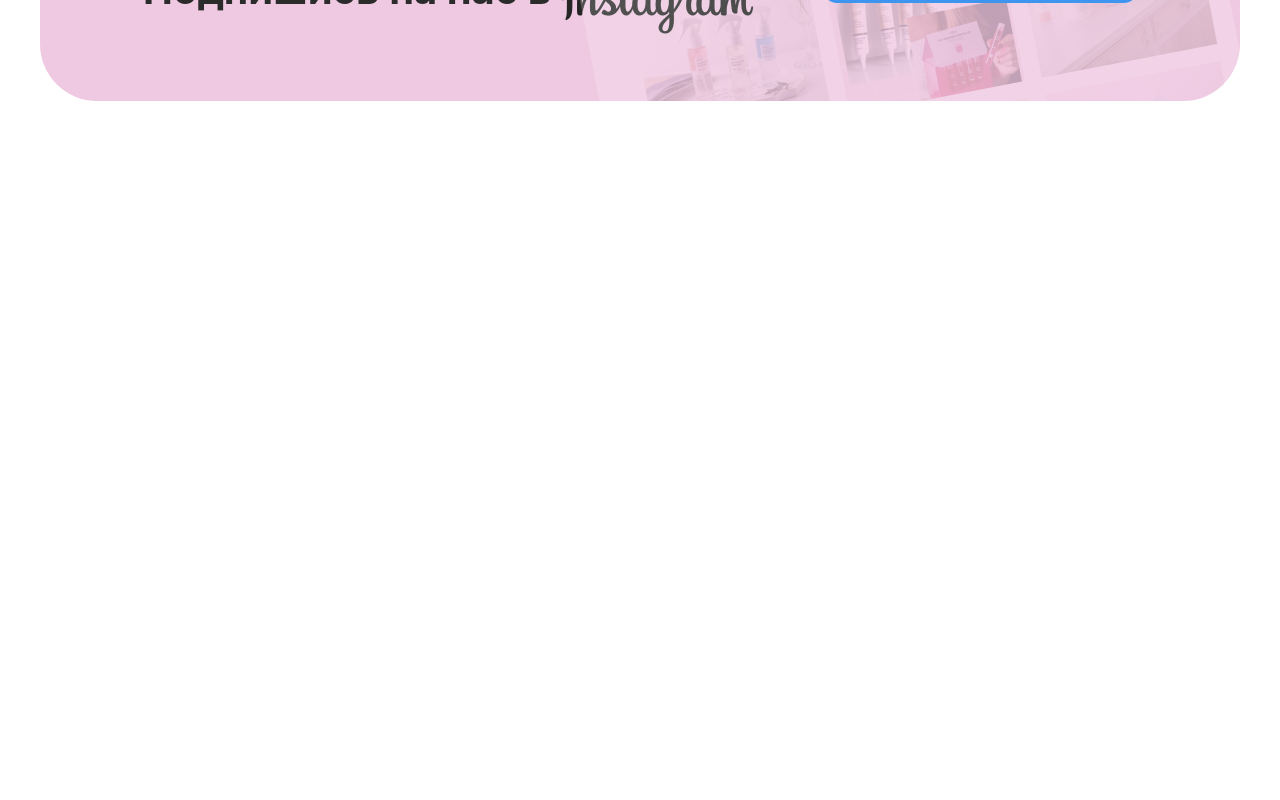
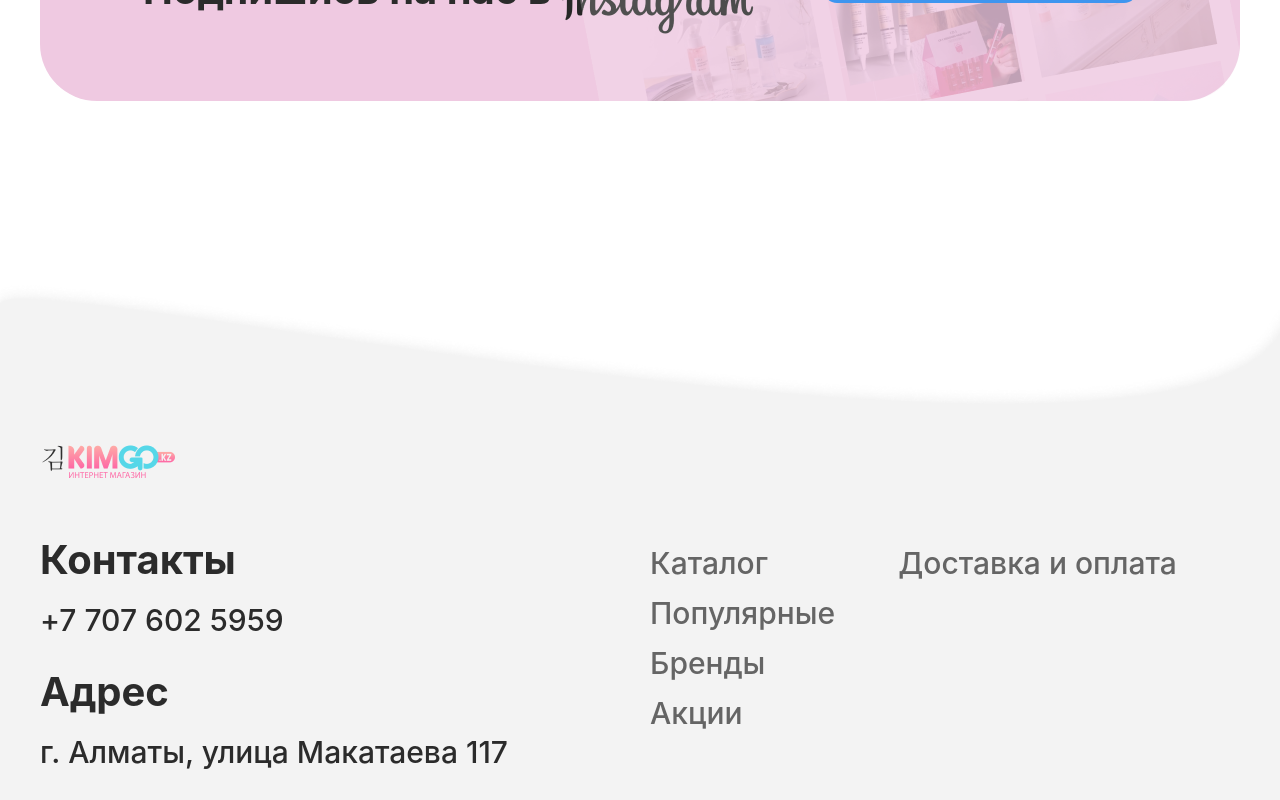
Before and after one commit to Eri4ka/simple-shop, a Next.js app: page / in a window 1280 px wide. Shown: the part 3069-3869 px from the top of the page. Before the commit the page ends 3350 px from the top, so only its background shows below. Built offline with nearby package versions, Linux system fonts and the light colour scheme; no server answers.

Commit message:
add layout footer

```diff
--- /dev/null
+++ b/components/pure/Footer/Footer.module.scss
@@ -0,0 +1,76 @@
+@import '@styles/variables/media.scss';
+@import '@styles/mixins/index.scss';
+
+.root {
+  position: relative;
+
+  &::after {
+    content: '';
+    position: absolute;
+    background: url('../../../public/images/footer/bg.png') no-repeat;
+    background-size: cover;
+    top: 0;
+    left: 0;
+    width: 100%;
+    height: 100%;
+    z-index: -1;
+  }
+}
+
+.wrapper {
+  max-width: 1200px;
+  width: calc(100vw - var(--screen-margin));
+  margin: 0 auto;
+  padding-top: 150px;
+}
+
+.grid {
+  display: grid;
+  grid-template-columns: repeat(auto-fill, minmax(48%, 1fr));
+  align-items: baseline;
+  gap: 20px;
+}
+
+.info {
+  color: var(--light-black-color);
+
+  &__logo {
+    margin-bottom: 44px;
+  }
+
+  &__adress {
+    margin-bottom: 30px;
+  }
+
+  &__heading {
+    font-weight: 700;
+    font-size: 40px;
+    line-height: 48px;
+    margin-bottom: 18px;
+  }
+
+  &__text {
+    font-weight: 500;
+    font-size: 30px;
+    line-height: 36px;
+  }
+}
+
+.section {
+  @include flex($flex-direction: column, $flex-wrap: wrap);
+  max-height: 200px;
+
+  &__text {
+    color: rgba(42, 42, 42, 0.71);
+    font-weight: 500;
+    font-size: 30px;
+    line-height: 36px;
+    margin-bottom: 14px;
+  }
+}
+
+@media (max-width: $tablet) {
+  .section {
+    max-height: none;
+  }
+}
--- /dev/null
+++ b/components/pure/Footer/index.tsx
@@ -0,0 +1,38 @@
+import Image from 'next/image';
+
+import logoPic from '@images/logo.png';
+
+import styles from './Footer.module.scss';
+
+export const Footer = () => {
+  return (
+    <footer className={styles.root}>
+      <div className={styles.wrapper}>
+        <div className={styles.grid}>
+          <div className={styles.info}>
+            <div className={styles.info__logo}>
+              <Image src={logoPic} alt='kimgo' />
+            </div>
+            <div className={styles.info__adress}>
+              <h2 className={styles.info__heading}>Контакты</h2>
+              <p className={styles.info__text}>+7 707 602 5959</p>
+            </div>
+            <div className={styles.info__adress}>
+              <h2 className={styles.info__heading}>Адрес</h2>
+              <p className={styles.info__text}>
+                г. Алматы, улица Макатаева 117
+              </p>
+            </div>
+          </div>
+          <div className={styles.section}>
+            <p className={styles.section__text}>Каталог</p>
+            <p className={styles.section__text}>Популярные</p>
+            <p className={styles.section__text}>Бренды</p>
+            <p className={styles.section__text}>Акции</p>
+            <p className={styles.section__text}>Доставка и оплата</p>
+          </div>
+        </div>
+      </div>
+    </footer>
+  );
+};
--- a/pages-content/Layout/index.tsx
+++ b/pages-content/Layout/index.tsx
@@ -1,3 +1,4 @@
+import { Footer } from '@components/pure/Footer';
 import { Header } from '@components/pure/Header';
 
 export const Layout = ({ children }: { children: React.ReactNode }) => {
@@ -5,6 +6,7 @@ export const Layout = ({ children }: { children: React.ReactNode }) => {
     <>
       <Header />
       <main>{children}</main>
+      <Footer />
     </>
   );
 };
```
Also changed, not shown: public/images/footer/bg.png (added).
